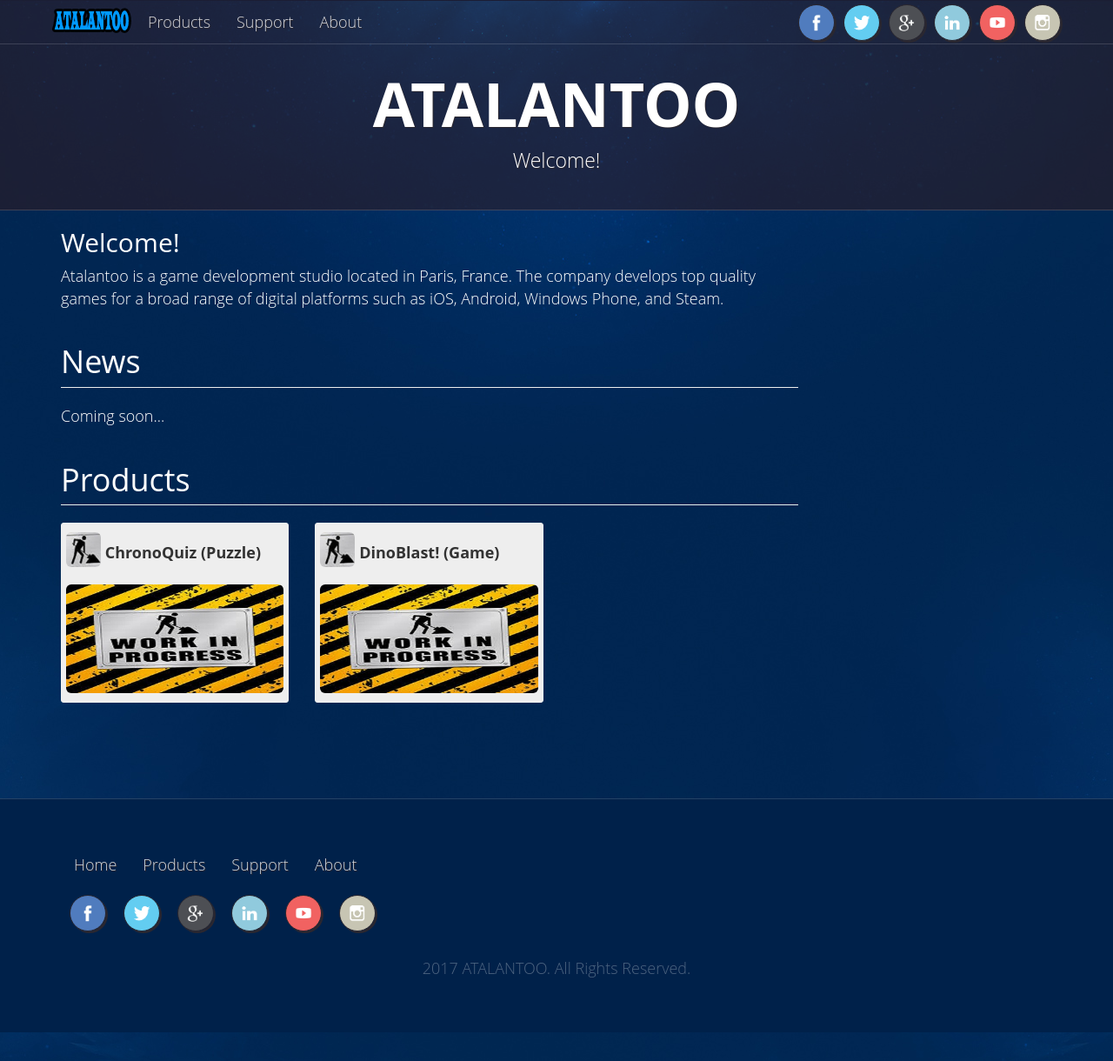
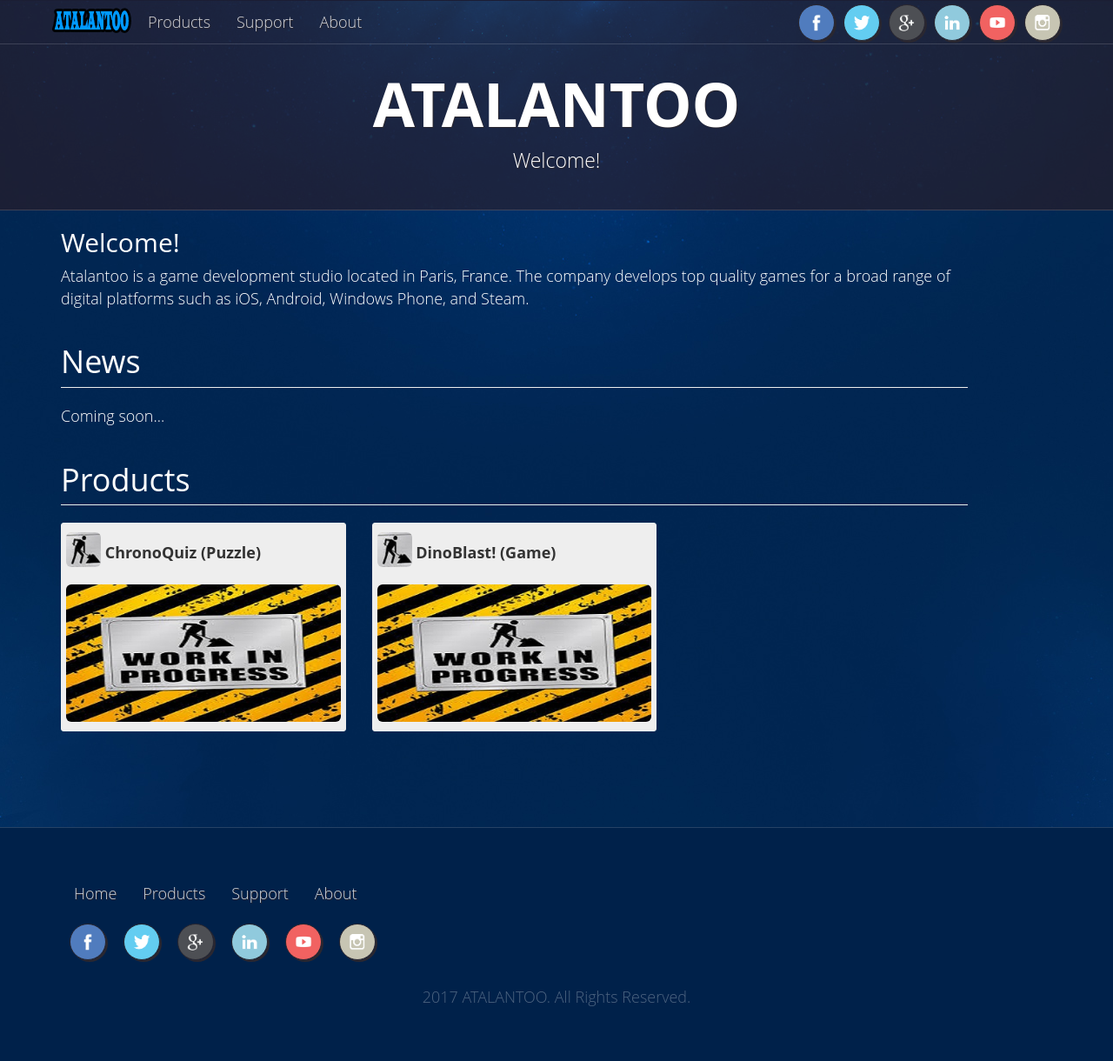
Before and after one commit to Atalantoo/site, a Jekyll site: the page built from index.html, in a window 1280 px wide. Shown: the whole page at 87% size. Built offline with Jekyll 4.4.1, drawn with Linux system fonts in a browser that asks for light colours.

Commit message:
fix: responsive width

```diff
--- a/_layouts/default.html
+++ b/_layouts/default.html
@@ -14,7 +14,7 @@
 
     <div class="container site-container">
       <div class="row">
-        <div class="col-md-{% if page.fullwidth == true %}12{% else %}9{% endif %}" role="main">
+        <div class="col-md-{% if page.fullwidth == true %}12{% else %}11{% endif %}" role="main">
       {{ content }}
         </div>
       </div>
```
